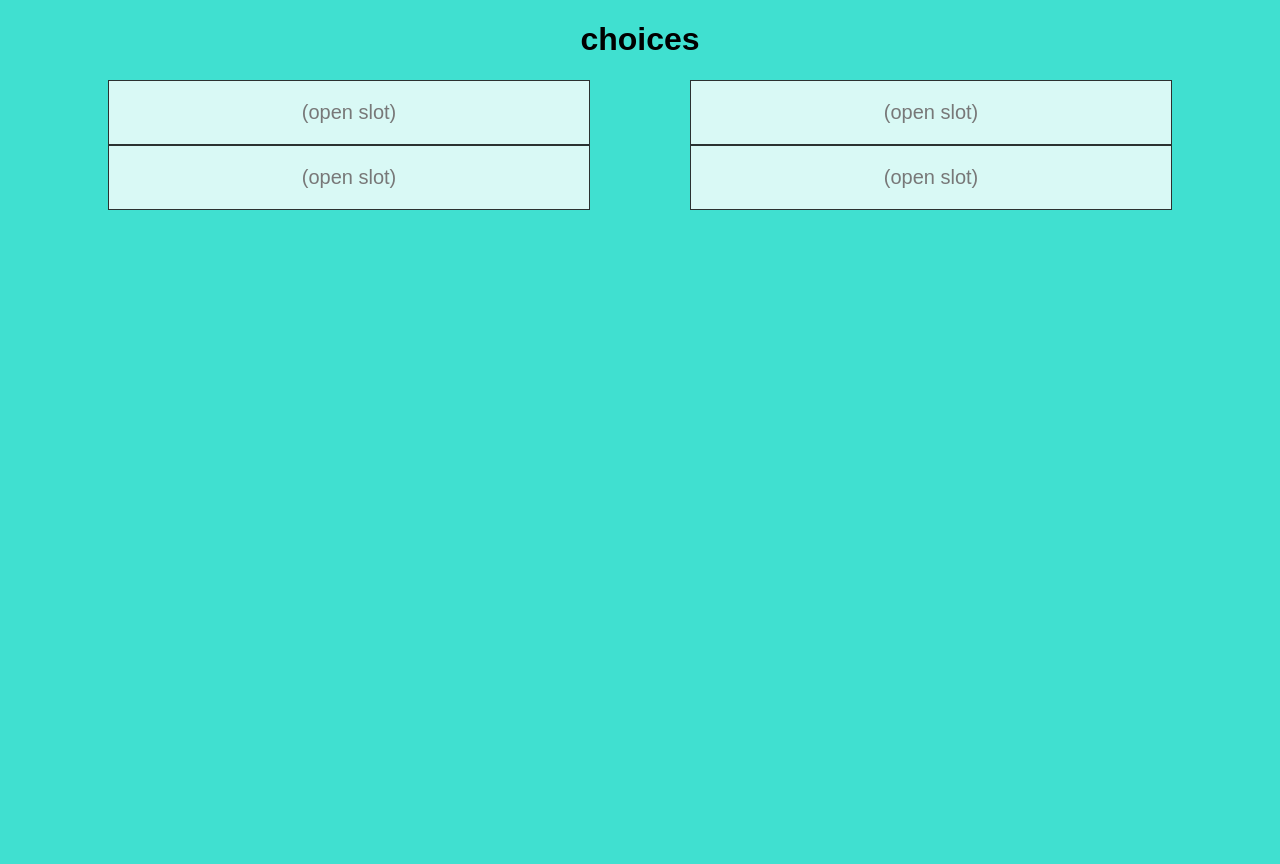
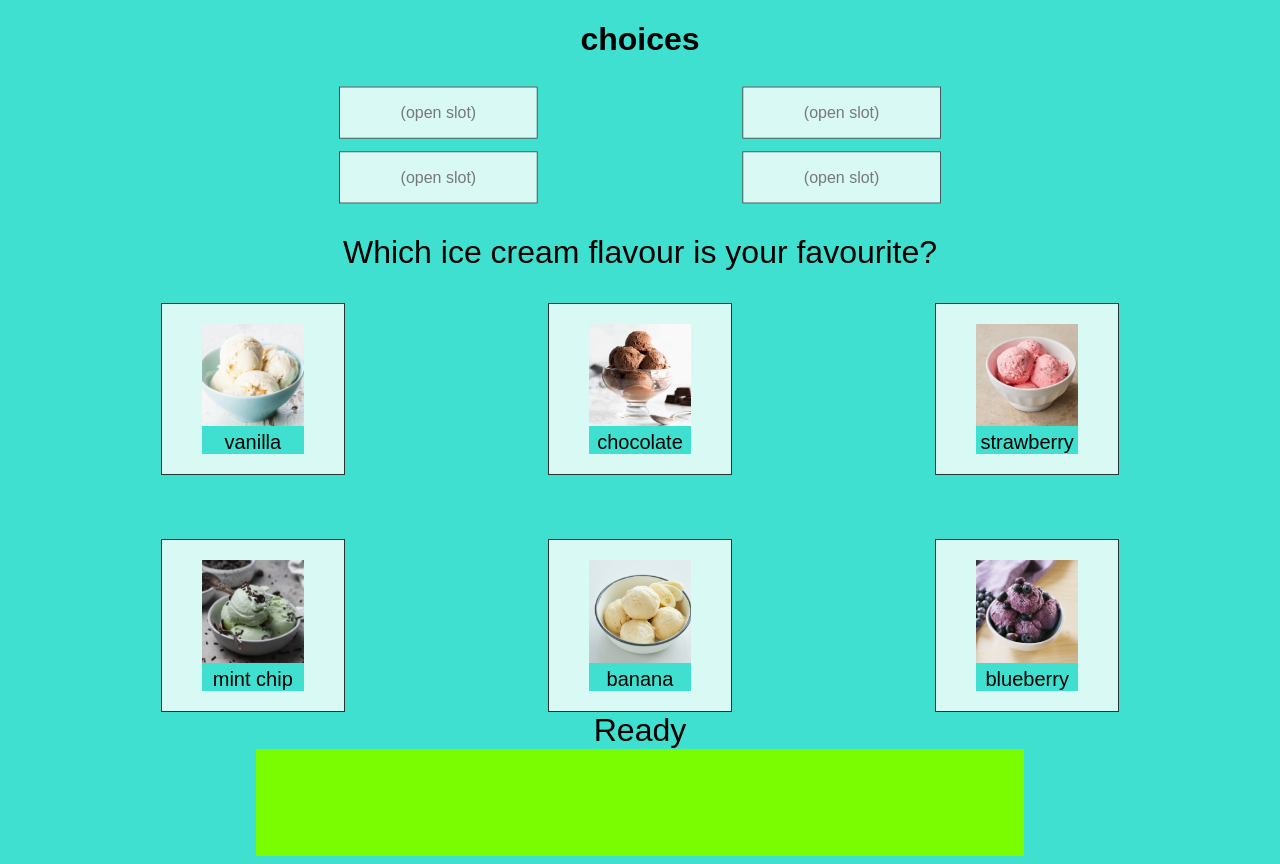
Before and after one commit to lucs100/choices, a website: page index.html in a window 1280 px wide. Before the commit the page ends 800 px from the top, so only its background shows below. Drawn offline with nearby package versions, Linux system fonts and the light colour scheme; no server answers.

Commit message:
Initial basic layout commit (vmvp)

```diff
--- a/index.html
+++ b/index.html
@@ -8,16 +8,24 @@
             background-color: turquoise;
             font-family: fantasy;
         }
+        body {
+            background-color: transparent;
+        }
         h1 {
             text-align: center;
         }
         .player-grid-container {
+            scale: 80%;
+            margin-top: -1vh;
+            margin-bottom: -2vh;
             display: grid;
             grid-template-columns: repeat(2, 1fr);
             background-color: transparent;
-            padding-left: 100px;
-            padding-right: 100px;
-            column-gap: 100px;
+            padding-left: 20vw;
+            padding-right: 20vw;
+            column-gap: 20vw;
+            row-gap: 2vh;
+            align-items: center;
         }
         .player-grid-item {
             background-color: rgba(255, 255, 255, 0.8);
@@ -26,11 +34,56 @@
             font-size: 20px;
             text-align: center;
         }
+        .choice-grid-container {
+            display: grid;
+            grid-template-columns: repeat(3, 1fr);
+            background-color: transparent;
+            padding-left: 8vw;
+            padding-right: 8vw;
+            column-gap: 8vw;
+            row-gap: 8vh;
+        }
+        .choice-grid-item {
+            background-color: rgba(255, 255, 255, 0.8);
+            border: 1px solid rgba(0, 0, 0, 0.8);
+            padding: 0px;
+            font-size: 20px;
+            text-align: center;
+            margin: auto;
+        }
         .open-slot {
             color: rgb(120, 120, 120)
         }
         .taken-slot {
             color: rgb(0, 0, 0)
+        }
+        .question-box {
+            text-align: center;
+            margin-top: 2rem;
+            margin-bottom: 2rem;
+            font-size: xx-large;
+        }
+        img {
+            object-fit: cover;
+            width: 8vw;
+            height: 8vw;
+            background-color: inherit;
+        }
+        figure {
+            align-items: center;
+            color: black;
+        }
+        .ready-button {
+            width: 60vw;
+            height: 18vh;
+            background-color: rgb(122, 253, 0);
+            margin: auto;
+            text-align: center;
+            vertical-align: auto;
+        }
+        .ready-button-text {
+            font-size: xx-large;
+            margin: auto;
         }
     </style>
   </head>
@@ -42,6 +95,55 @@
         <div class="player-grid-item open-slot" id="player3name">(open slot)</div>
         <div class="player-grid-item open-slot" id="player4name">(open slot)</div>
     </div>
+
+    <div class="question-box">Which ice cream flavour is your favourite?</div>
+
+    <div class="choice-grid-container">
+        <div class="choice-grid-item open-slot" id="choice1">
+            <figure>
+                <img src="/choices/ice_cream/vanilla.png">
+                <figcaption>vanilla</figcaption>
+            </figure>
+        </div>
+        <div class="choice-grid-item open-slot" id="choice1">
+            <figure>
+                <img src="/choices/ice_cream/chocolate.png">
+                <figcaption>chocolate</figcaption>
+            </figure>
+        </div>
+        <div class="choice-grid-item open-slot" id="choice1">
+            <figure>
+                <img src="/choices/ice_cream/strawberry.png">
+                <figcaption>strawberry</figcaption>
+            </figure>
+        </div>
+        <div class="choice-grid-item open-slot" id="choice1">
+            <figure>
+                <img src="/choices/ice_cream/mint_chip.png">
+                <figcaption>mint chip</figcaption>
+            </figure>
+        </div>
+        <div class="choice-grid-item open-slot" id="choice1">
+            <figure>
+                <img src="/choices/ice_cream/banana.png">
+                <figcaption>banana</figcaption>
+            </figure>
+        </div>
+        <div class="choice-grid-item open-slot" id="choice1">
+            <figure>
+                <img src="/choices/ice_cream/blueberry.png">
+                <figcaption>blueberry</figcaption>
+            </figure>
+        </div>
+    </div>
+
+    <div class="ready-button">
+        <div class="ready-button-text">
+            Ready
+        </div>
+    </div>
+
+
   </body>
   <script src="/socket.io/socket.io.js"></script>
     <script>
--- a/index.js
+++ b/index.js
@@ -5,6 +5,8 @@ import { Server } from 'socket.io'
 const app = express();
 const server = createServer(app);
 const io = new Server(server);
+
+app.use(express.static('static'))
 
 var userNames = {}
 
```
Also changed, not shown: static/choices/ice_cream/banana.png (added), static/choices/ice_cream/blueberry.png (added), static/choices/ice_cream/chocolate.png (added), static/choices/ice_cream/mint_chip.png (added), static/choices/ice_cream/strawberry.png (added), static/choices/ice_cream/vanilla.png (added).
